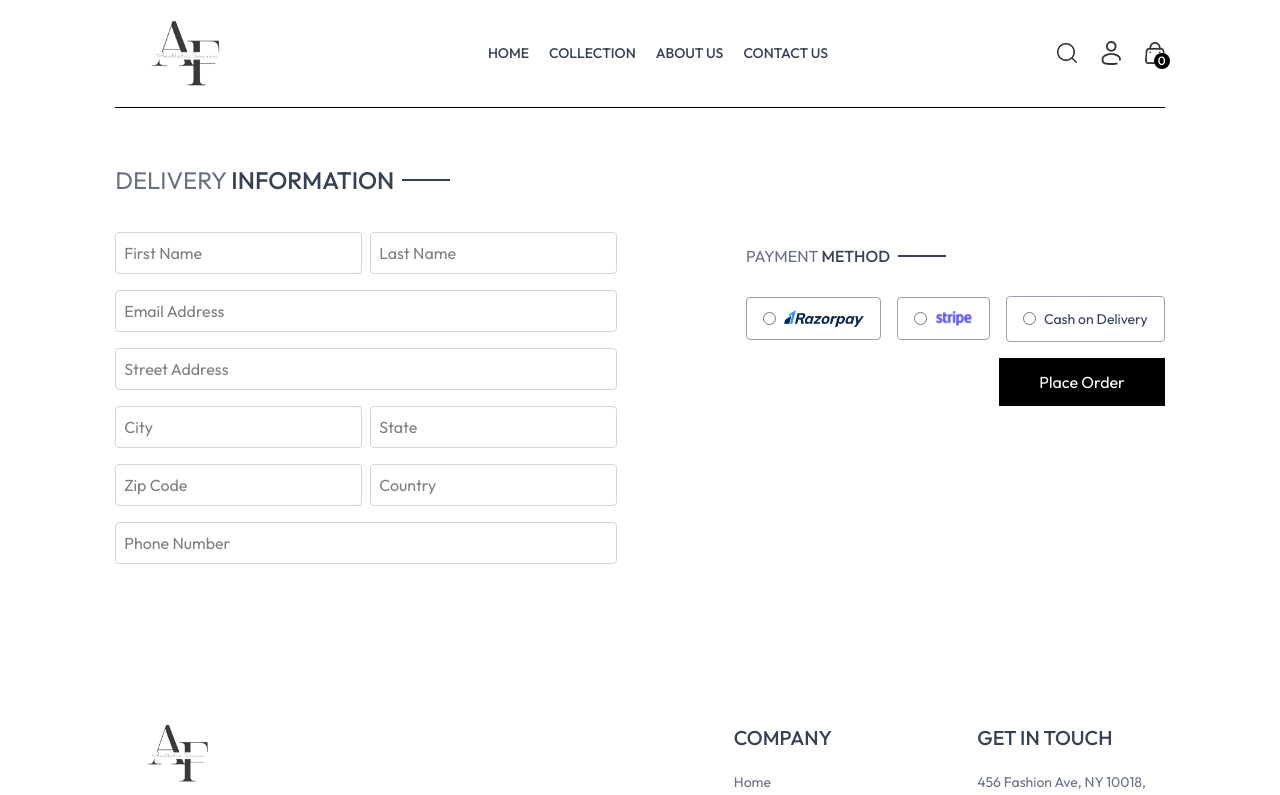
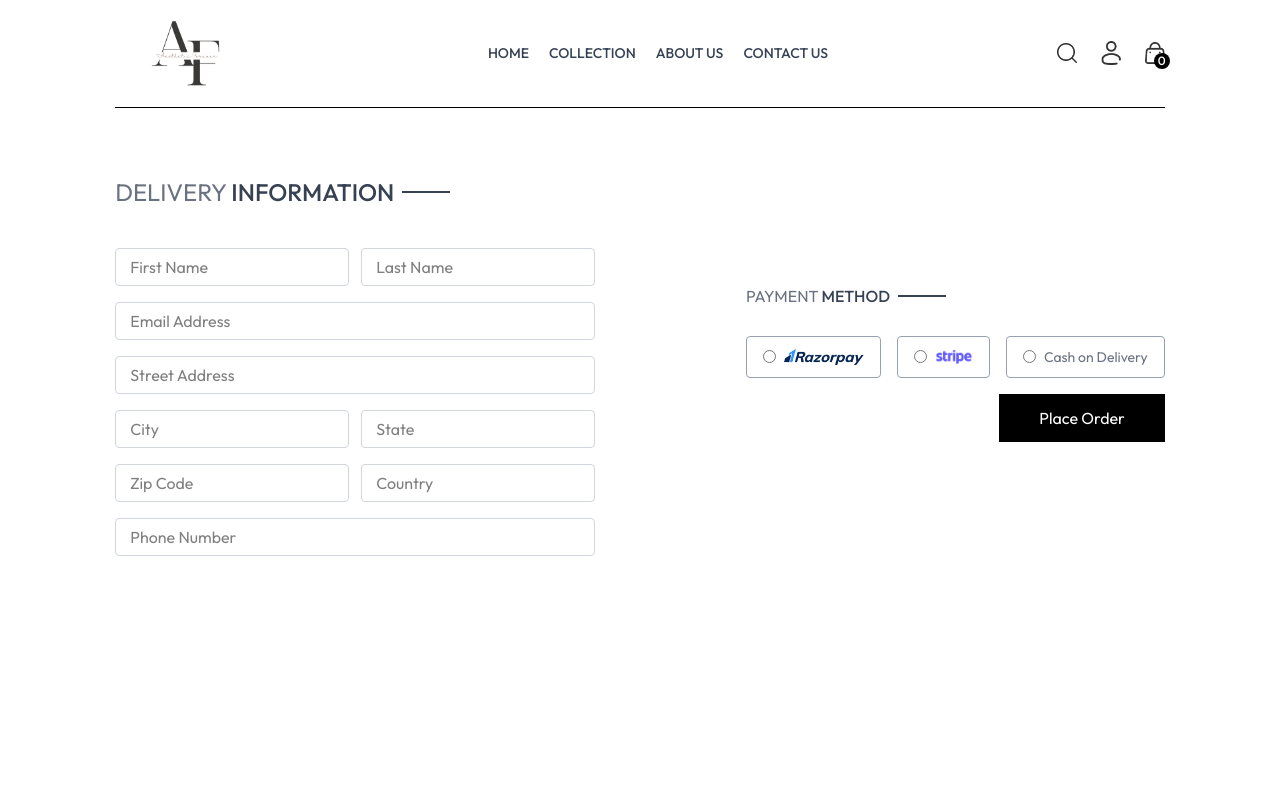
Before and after one commit to Mohsin-Raza-dev/Asthetic_Forever, a React (Vite) app in the folder Frontend/: page /place-order in a window 1280 px wide. Shown: the top 795 px of the page. Built offline with nearby package versions, Linux system fonts and the light colour scheme.

Commit message:
feat(Orders): implemented Orders page

```diff
--- a/Frontend/src/components/PaymentMethod.jsx
+++ b/Frontend/src/components/PaymentMethod.jsx
@@ -11,7 +11,7 @@ const PaymentMethod = () => {
   };
 
   return (
-    <div className="my-10">
+    <div className="my-10 pt-10">
       <div>
         <Title text1="PAYMENT" text2="METHOD" />
       </div>
@@ -55,7 +55,7 @@ const PaymentMethod = () => {
 
         {/* Cash on Delivery */}
         <label
-          className={`flex items-center gap-2 border px-4 py-3 cursor-pointer rounded ${
+          className={`flex items-center gap-2 border px-4 p-[10px] cursor-pointer rounded ${
             selectedMethod === "cod"
               ? "border-blue-500 bg-blue-50"
               : "border-gray-400"
@@ -64,11 +64,12 @@ const PaymentMethod = () => {
           <input
             type="radio"
             name="payment"
+            aria-label="Cash on Delivery"
             value="cod"
             checked={selectedMethod === "cod"}
             onChange={handleChange}
           />
-          <p className="text-gray-700 text-sm">Cash on Delivery</p>
+          <p className="text-gray-500 text-sm">Cash on Delivery</p>
         </label>
           </div>
           <div className="flex justify-end">
--- a/Frontend/src/pages/Orders.jsx
+++ b/Frontend/src/pages/Orders.jsx
@@ -1,9 +1,61 @@
-import React from 'react'
+import  { useContext } from 'react'
+import Title from '../components/Title'
+import { ShopContext } from '../context/ShopContext';
 
 const Orders = () => {
+  const { products, currency } = useContext(ShopContext);
+
+
   return (
-    <div>Orders</div>
-  )
+    <div className="border-t pt-14">
+      <div className="text-xl sm:text-2xl">
+        <Title text1="MY" text2="ORDERS" />
+      </div>
+
+      <div className="">
+        {products.slice(1, 4).map((item, index) => (
+          <div
+            key={index}
+            className="py-4 border-t border-b text-gray-700 flex flex-col md:flex-row md:items-center md:justify-between gap-4"
+          >
+            <div className="flex items-start gap-6 text-sm">
+              <img
+                src={item.image[0]}
+                className="w-16 sm:w-20"
+                alt="product image"
+              />
+              <div>
+                <p className="font-medium sm:text-base">{item.name}</p>
+                <div className="flex items-center gap-3 mt-2 text-base">
+                  <p>
+                    {currency}
+                    {item.price}
+                  </p>
+                  <p className="text-sm text-gray-500">
+                    Quantity: {item.quantity}
+                  </p>
+                  <p className="text-sm text-gray-500">Size: {item.size}</p>
+                </div>
+                <p className="text-sm text-gray-500 mt-2">
+                  Ordered on: {item.date}
+                </p>
+              </div>
+            </div>
+            <div className="md:w-1/2 flex justify-between">
+              <div className="flex items-center gap-2">
+                <p className="min-w-2 h-2 rounded-full bg-green-500">
+                </p>
+                <p className='text-sm text-gray-600 md:text-base'>Ready to ship</p>
+              </div>
+                <button className="border border-gray-400 px-8 py-2 cursor-pointer hover:border-gray-700">
+                  Track Order
+                </button>
+            </div>
+          </div>
+        ))}
+      </div>
+    </div>
+  );
 }
 
 export default Orders
--- a/Frontend/src/pages/PlaceOrder.jsx
+++ b/Frontend/src/pages/PlaceOrder.jsx
@@ -5,105 +5,87 @@ import PaymentMethod from '../components/PaymentMethod';
 
 const PlaceOrder = () => {
   return (
-    <div className="border-t pt-14">
-      <div className="flex flex-col sm:flex-row justify-between">
-        <div className="flex flex-col ">
-          <div className=" text-xl sm:text-2xl">
+    <div className="flex flex-col sm:flex-row justify-between gap-4 pt-5 sm:pt-14 min-h-[80vh] border-t">
+      <div className="flex flex-col gap-4 w-full sm:max-w-[480px] ">
+        <div className=" text-xl sm:text-2xl my-3">
           <Title text1={"DELIVERY"} text2={"INFORMATION"} />
         </div>
-          <div className="flex flex-col mt-6">
-            <form action="">
-              <div className="flex flex-col gap-4">
-                <div className="flex flex-col sm:flex-row gap-2">
+        <div className="flex gap-3">
           <input
             type="text"
             name="firstname"
             id="firstname"
-                    className="border border-gray-300 p-2 rounded-sm"
+            className="border border-gray-300 p-2 rounded py-1.5 px-3.5 w-full"
             placeholder="First Name"
           />
           <input
             type="text"
             name="lastname"
             id="lastname"
-                    className="border border-gray-300 p-2 rounded-sm"
+            className="border border-gray-300 p-2 rounded py-1.5 px-3.5 w-full"
             placeholder="Last Name"
           />
         </div>
-
-                <div className="flex flex-col gap-2">
         <input
           type="email"
           name="email"
           id="email"
-                    className="border border-gray-300 p-2 rounded-sm"
+          className="border border-gray-300 p-2 rounded py-1.5 px-3.5 w-full"
           placeholder="Email Address"
         />
-                </div>
-                <div className="flex flex-col gap-2">
         <input
           type="text"
           name="street"
           id="street"
-                    className="border border-gray-300 p-2 rounded-sm"
+          className="border border-gray-300 p-2 rounded py-1.5 px-3.5 w-full"
           placeholder="Street Address"
         />
-                </div>
-                <div className="flex flex-col sm:flex-row gap-2">
-                  <div className="flex flex-col gap-2">
+        <div className="flex gap-3">
           <input
             type="text"
             name="city"
             id="city"
-                      className="border border-gray-300 p-2 rounded-sm"
+            className="border border-gray-300 p-2 rounded py-1.5 px-3.5 w-full"
             placeholder="City"
           />
-                  </div>
-                  <div className="flex flex-col gap-2">
           <input
             type="text"
             name="state"
             id="state"
-                      className="border border-gray-300 p-2 rounded-sm"
+            className="border border-gray-300 p-2 rounded py-1.5 px-3.5 w-full"
             placeholder="State"
           />
         </div>
-                </div>
-                <div className="flex flex-col sm:flex-row gap-2">
-                  <div className="flex flex-col gap-2">
+
+        <div className="flex gap-3">
           <input
             type="text"
             name="zipcode"
             id="zipcode"
-                      className="border border-gray-300 p-2 rounded-sm"
+            className="border border-gray-300 p-2 rounded py-1.5 px-3.5 w-full"
             placeholder="Zip Code"
           />
-                  </div>
-                  <div className="flex flex-col gap-2">
           <input
             type="text"
             name="country"
             id="country"
-                      className="border border-gray-300 p-2 rounded-sm"
+            className="border border-gray-300 p-2 rounded py-1.5 px-3.5 w-full"
             placeholder="Country"
           />
         </div>
-                </div>
-                <div className="flex flex-col gap-2">
         <input
           type="text"
           name="phone"
           id="phone"
-                    className="border border-gray-300 p-2 rounded-sm"
+          className="border border-gray-300 p-2 rounded py-1.5 px-3.5 w-full"
           placeholder="Phone Number"
         />
       </div>
+      <div className="mt-8">
+        <div className="mt-8 min-w-80">
+          <CartTotal />
         </div>
-            </form>
-          </div>
-        </div>
-        <div className="mt-10 flex flex-col">
-          <CartTotal />
+        <div className="mt-12">
           <PaymentMethod />
         </div>
       </div>
```
Lines whose indentation alone changed are shown as unchanged.
